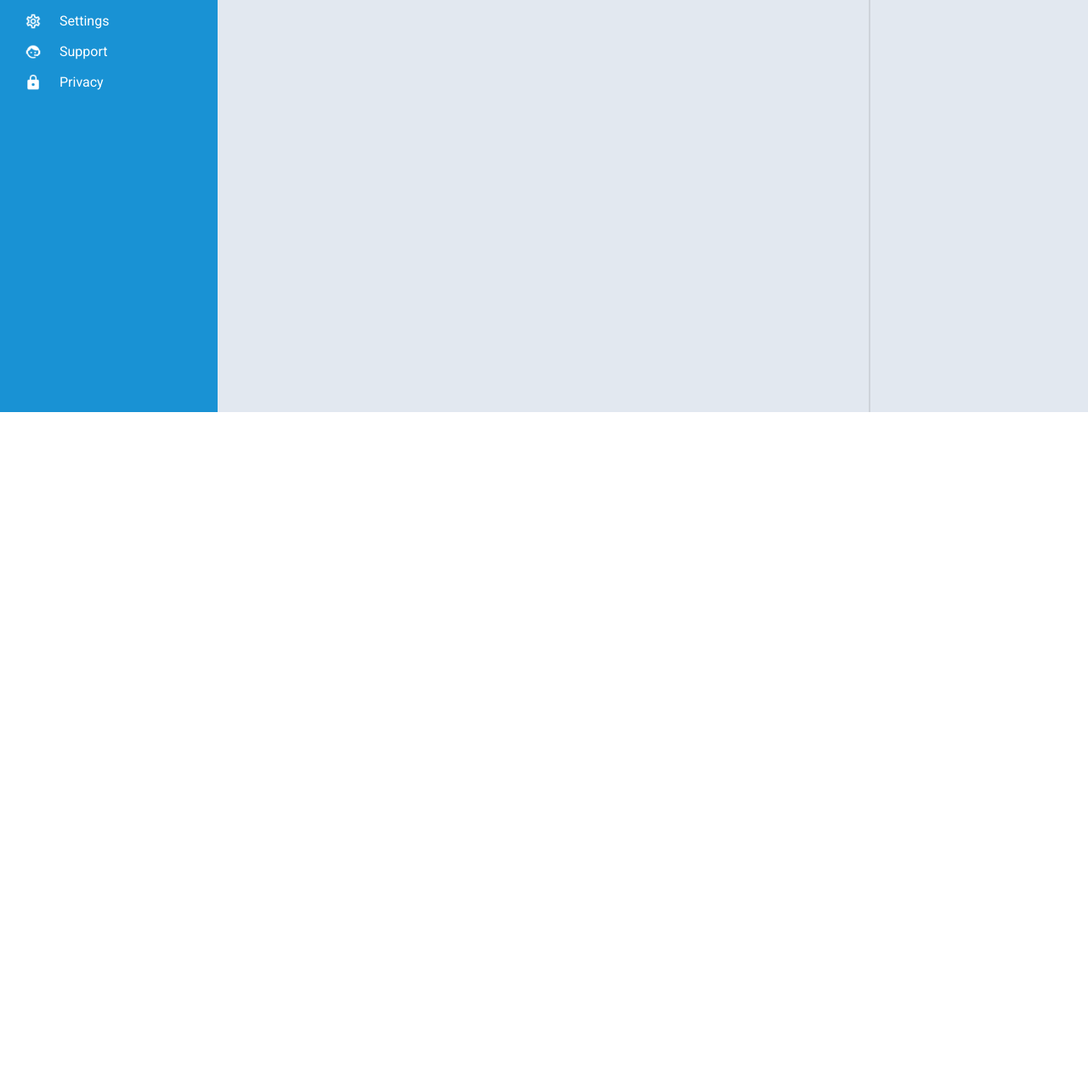
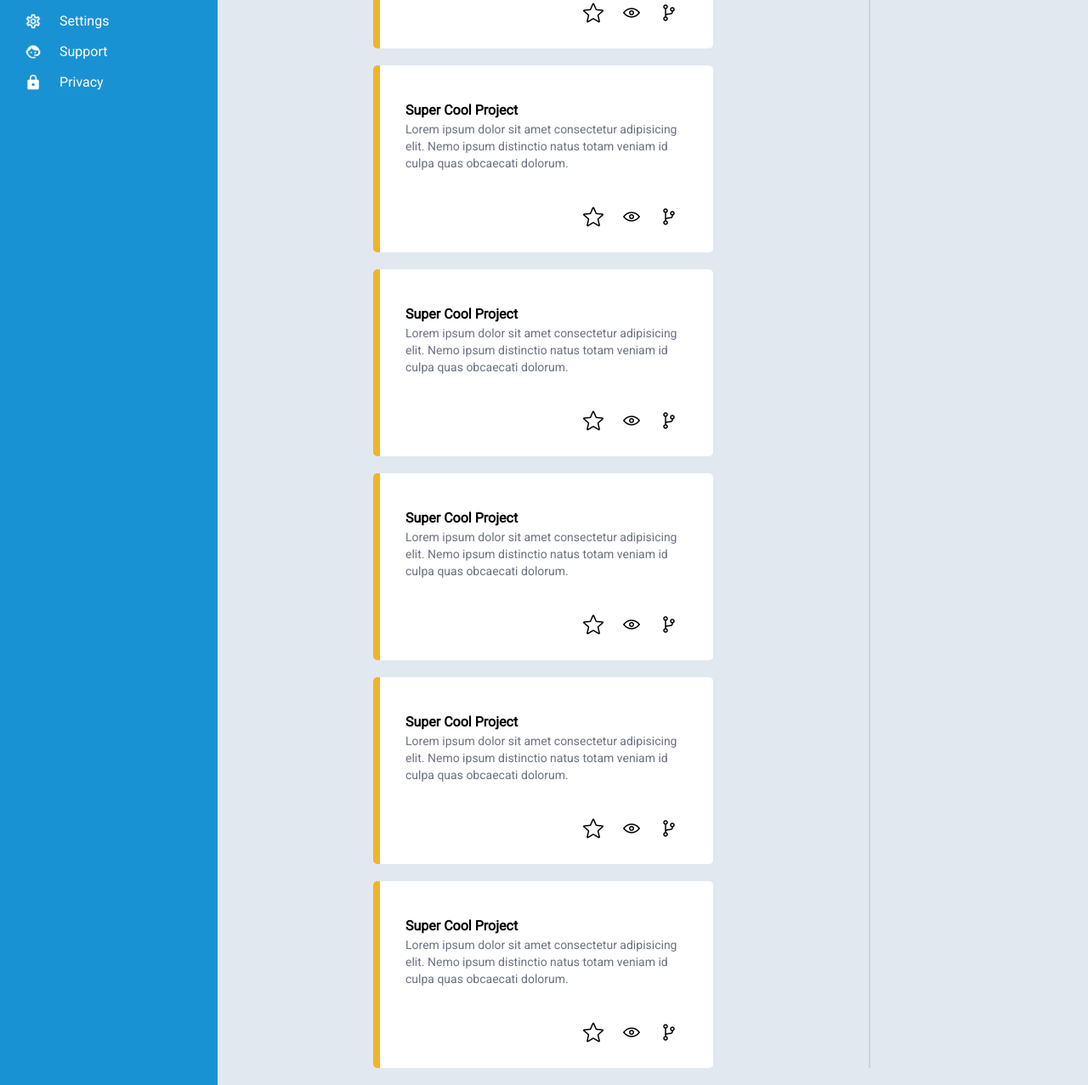
Before and after one commit to ShehzadAslamOza/admin-dashboard-odin, a plain HTML site: page index.html in a window 1280 px wide. Shown: the part 315-1592 px from the top of the page at 85% size. Before the commit the page ends 800 px from the top, so only its background shows below. Drawn offline with nearby package versions, Linux system fonts and the light colour scheme.

Commit message:
main card display implemented

```diff
--- a/index.html
+++ b/index.html
@@ -94,7 +94,107 @@
         </div>
       </div>
     </header>
-    <main></main>
+
+    <main>
+      <div class="main-display">
+        <div class="main-card">
+          <h1 class="font-bold">Super Cool Project</h1>
+          <p class="text-sm text-gray-500">
+            Lorem ipsum dolor sit amet consectetur adipisicing elit. Nemo ipsum
+            distinctio natus totam veniam id culpa quas obcaecati dolorum.
+          </p>
+          <div class="card-option-nav">
+            <div></div>
+            <div class="card-options">
+              <img src="assets/star.png" alt="star" />
+              <img src="assets/preview.png" alt="preview" />
+              <img src="assets/git.png" alt="git" />
+            </div>
+          </div>
+        </div>
+
+        <div class="main-card">
+          <h1 class="font-bold">Super Cool Project</h1>
+          <p class="text-sm text-gray-500">
+            Lorem ipsum dolor sit amet consectetur adipisicing elit. Nemo ipsum
+            distinctio natus totam veniam id culpa quas obcaecati dolorum.
+          </p>
+          <div class="card-option-nav">
+            <div></div>
+            <div class="card-options">
+              <img src="assets/star.png" alt="star" />
+              <img src="assets/preview.png" alt="preview" />
+              <img src="assets/git.png" alt="git" />
+            </div>
+          </div>
+        </div>
+
+        <div class="main-card">
+          <h1 class="font-bold">Super Cool Project</h1>
+          <p class="text-sm text-gray-500">
+            Lorem ipsum dolor sit amet consectetur adipisicing elit. Nemo ipsum
+            distinctio natus totam veniam id culpa quas obcaecati dolorum.
+          </p>
+          <div class="card-option-nav">
+            <div></div>
+            <div class="card-options">
+              <img src="assets/star.png" alt="star" />
+              <img src="assets/preview.png" alt="preview" />
+              <img src="assets/git.png" alt="git" />
+            </div>
+          </div>
+        </div>
+
+        <div class="main-card">
+          <h1 class="font-bold">Super Cool Project</h1>
+          <p class="text-sm text-gray-500">
+            Lorem ipsum dolor sit amet consectetur adipisicing elit. Nemo ipsum
+            distinctio natus totam veniam id culpa quas obcaecati dolorum.
+          </p>
+          <div class="card-option-nav">
+            <div></div>
+            <div class="card-options">
+              <img src="assets/star.png" alt="star" />
+              <img src="assets/preview.png" alt="preview" />
+              <img src="assets/git.png" alt="git" />
+            </div>
+          </div>
+        </div>
+
+        <div class="main-card">
+          <h1 class="font-bold">Super Cool Project</h1>
+          <p class="text-sm text-gray-500">
+            Lorem ipsum dolor sit amet consectetur adipisicing elit. Nemo ipsum
+            distinctio natus totam veniam id culpa quas obcaecati dolorum.
+          </p>
+          <div class="card-option-nav">
+            <div></div>
+            <div class="card-options">
+              <img src="assets/star.png" alt="star" />
+              <img src="assets/preview.png" alt="preview" />
+              <img src="assets/git.png" alt="git" />
+            </div>
+          </div>
+        </div>
+
+        <div class="main-card">
+          <h1 class="font-bold">Super Cool Project</h1>
+          <p class="text-sm text-gray-500">
+            Lorem ipsum dolor sit amet consectetur adipisicing elit. Nemo ipsum
+            distinctio natus totam veniam id culpa quas obcaecati dolorum.
+          </p>
+          <div class="card-option-nav">
+            <div></div>
+            <div class="card-options">
+              <img src="assets/star.png" alt="star" />
+              <img src="assets/preview.png" alt="preview" />
+              <img src="assets/git.png" alt="git" />
+            </div>
+          </div>
+        </div>
+      </div>
+    </main>
+
     <aside></aside>
     <script src="index.js"></script>
   </body>
--- a/style.css
+++ b/style.css
@@ -83,9 +83,54 @@ header {
   border-radius: 30px;
 }
 
+.main-display {
+  display: grid;
+  background-color: #e2e8f0;
+  border-right: 2px solid #ced3da;
+  grid-template-rows: repeat(2, 1fr);
+  grid-template-columns: repeat(auto-fit, minmax(400px, 1fr));
+  grid-row-gap: 20px;
+  justify-items: center;
+  align-items: center;
+}
+
+.main-card {
+  background-color: white;
+  width: 400px;
+  height: 220px;
+  border-radius: 5px;
+  border-left: 8px solid #f0b429;
+  display: grid;
+  grid-template-rows: 2fr 4fr 2fr;
+  padding: 20px 30px 20px 30px;
+  align-items: center;
+}
+
+.main-card > p {
+  align-self: start;
+}
+
+.main-card > h1 {
+  align-self: end;
+}
+
 main {
   background-color: #e2e8f0;
-  border-right: 2px solid #ced3da;
+  padding-top: 20px;
+  padding-bottom: 20px;
+}
+
+.card-options {
+  display: grid;
+  grid-template-columns: 1fr 1fr 1fr;
+  justify-items: center;
+  align-items: center;
+}
+
+.card-option-nav {
+  display: grid;
+  grid-template-columns: 3fr 2fr;
+  align-items: center;
 }
 
 aside {
```
Also changed, not shown: assets/git.png (added), assets/preview.png (added), assets/star.png (added).
